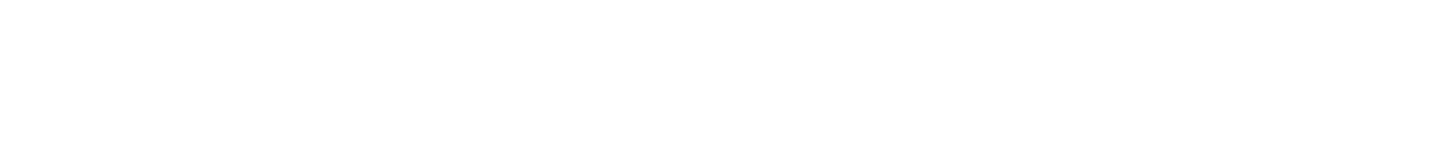
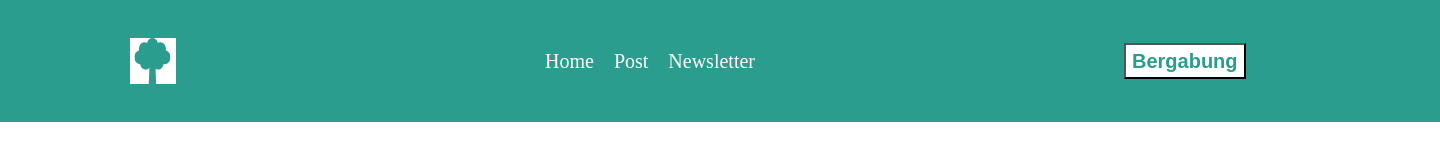
Before and after one commit to saba-korshia/davaleba-5, a plain HTML site: page index.html in a window 1280 px wide. Shown: the whole page, 1440 px wide, since content can reach past the window. Drawn offline with Linux system fonts and the light colour scheme.

Commit message:
add header,img,nav and button

```diff
--- a/css/style.css
+++ b/css/style.css
@@ -0,0 +1,43 @@
+.header_top{
+    width: 1440px;
+    margin: 0 auto;
+    padding: 38px 130px;
+    background-color: #2A9D8F;
+}
+.image1{
+    background-color: #FFFFFF;
+    width: 46px;
+    height: 46px;
+    display: inline-block;
+    vertical-align: middle;
+    }
+
+
+.header_nav{
+    display: inline-block;
+    vertical-align: middle;
+    margin-inline: 357px;
+}
+    .header_li{
+    display: inline-block;
+    vertical-align: middle;
+    color: #FFF;
+    font-size: 20px;
+    font-style: normal;
+    font-weight: 400;
+    line-height: 30px;
+
+}
+.middle_li{
+    padding: 8px;
+}
+.button1{
+    background-color: #FFF;
+    color: #2A9D8F;
+    font-size: 20px;
+    font-style: normal;
+    font-weight: 600;
+    line-height: 30px;
+    display: inline-block;
+    vertical-align: middle;
+     }
--- a/index.html
+++ b/index.html
@@ -8,6 +8,17 @@
     <link rel="stylesheet" href="css/style.css">
 </head>
 <body>
+    <header class="header_top">
+     <img src="img/spring_tree_plant_garden_nature_wood_forest_icon_133298 1.svg" alt="" class="image1">
 
+   <nav class="header_nav">
+        <ul>
+            <li class="header_li middle_li"><a href="index.html"></a>Home</li>
+            <li class="header_li middle_li"><a href="index.html"></a>Post</li>
+            <li class="header_li middle_li"><a href="index.html"></a>Newsletter</li>
+        </ul>
+     </nav>
+     <button class="button1">Bergabung</button>
+    </header>
 </body>
 </html>
```
Also changed, not shown: img/spring_tree_plant_garden_nature_wood_forest_icon_133298 1.svg (added).
